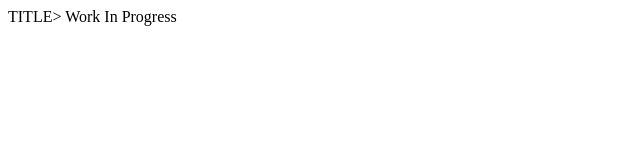
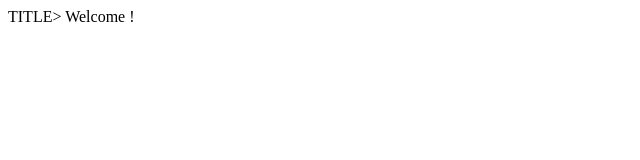
Before and after one commit to upwell-me/Website, a plain HTML site: page index.htm in a window 1280 px wide. Shown: the full height of the page, 0-640 px from the left. Drawn offline with Linux system fonts and the light colour scheme.

Commit message:
Update index.htm

```diff
--- a/index.htm
+++ b/index.htm
@@ -3,6 +3,6 @@
     <TITLE>UPWELL</TITLE>TITLE>
   </HEAD>
   <BODY>
-    Work In Progress
+    Welcome !
   </BODY>
 </HTML>
```
